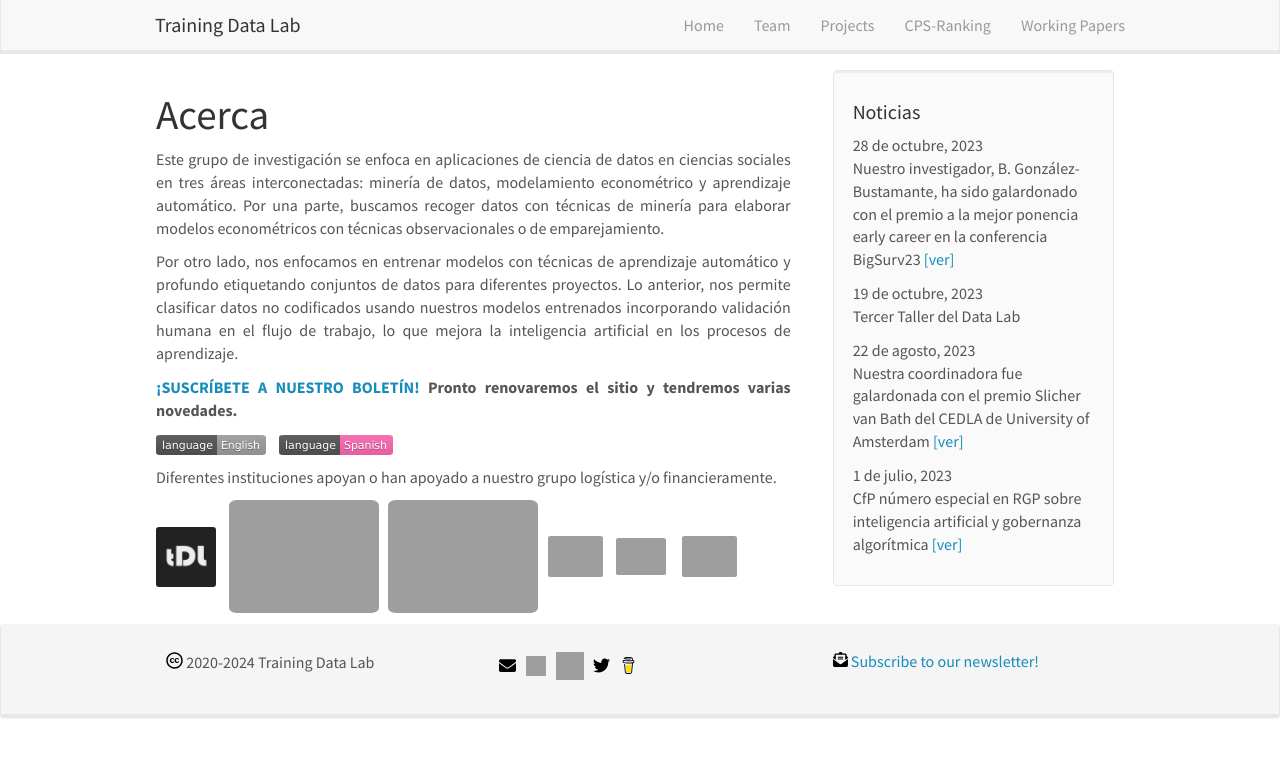
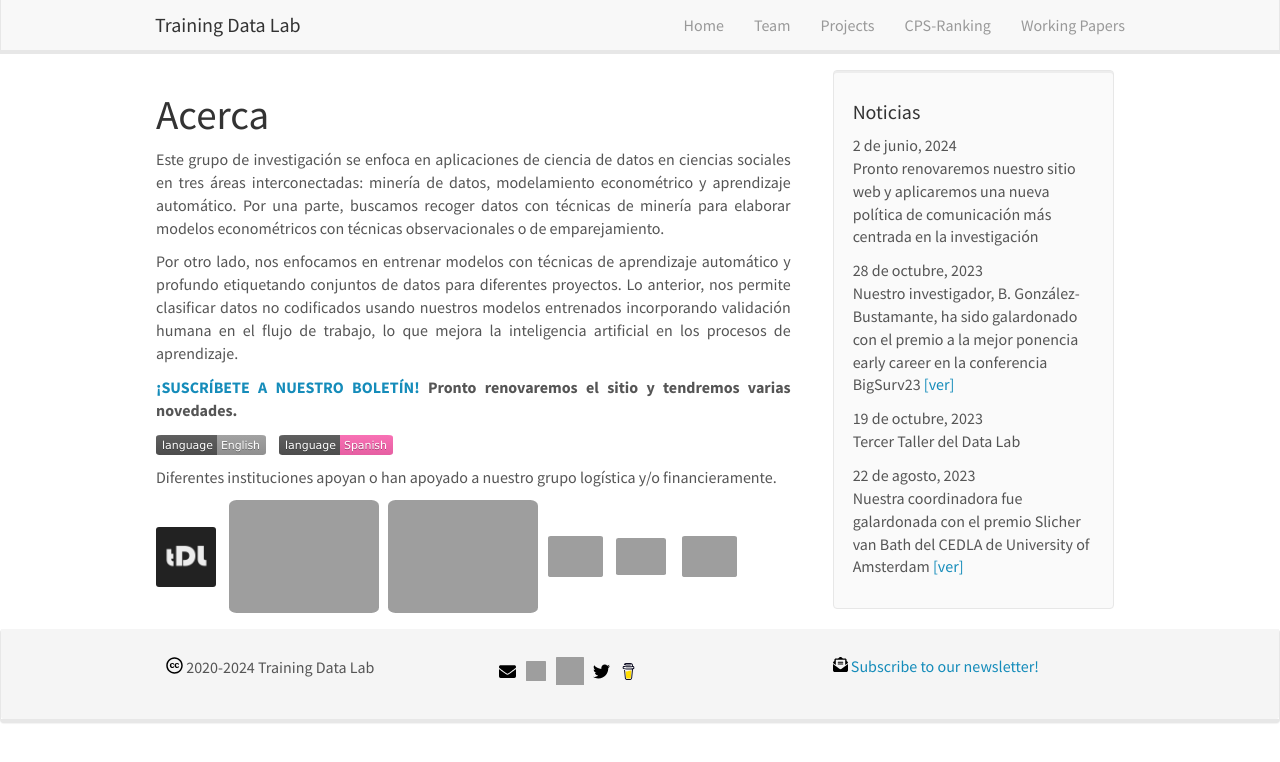
Before and after one commit to training-datalab/old-training-datalab.com, a Jekyll site: the page built from _pages/about_spanish.md, in a window 1280 px wide. Shown: the top 762 px of the page. Built offline with Jekyll 4.4.1, drawn with Linux system fonts in a browser that asks for light colours; nearby versions of some CDN libraries.

Commit message:
Update news

```diff
--- a/_data/news_spanish.yml
+++ b/_data/news_spanish.yml
@@ -1,3 +1,7 @@
+- date: 2 de junio, 2024
+  headline: "Pronto renovaremos nuestro sitio web y aplicaremos una nueva política de comunicación más centrada en la investigación"
+  newslink:
+
 - date: 28 de octubre, 2023
   headline: "Nuestro investigador, B. González-Bustamante, ha sido galardonado con el premio a la mejor ponencia early career en la conferencia BigSurv23"
   newslink: <a href="https://twitter.com/BigSurvConf/status/1719558907503215064/photo/2" target="_blank">[ver]</a>
@@ -9,7 +13,3 @@
 - date: 22 de agosto, 2023
   headline: "Nuestra coordinadora fue galardonada con el premio Slicher van Bath del CEDLA de University of Amsterdam"
   newslink: <a href="https://www.cedla.nl/slicher-van-bath-de-jong-fonds" target="_blank">[ver]</a>
-
-- date: 1 de julio, 2023
-  headline: "CfP número especial en RGP sobre inteligencia artificial y gobernanza algorítmica"
-  newslink: <a href="https://doi.org/10.17605/OSF.IO/FNRGQ">[ver]</a>
--- a/_data/old_news.yml
+++ b/_data/old_news.yml
@@ -1,3 +1,11 @@
+- date: July 1, 2023
+  headline: "CfP special issue in RGP on Artificial Intelligence and Algorithmic Governance"
+  newslink: <a href="https://doi.org/10.17605/OSF.IO/FNRGQ" target="_blank">[see]</a>
+
+- date: 1 de julio, 2023
+  headline: "CfP número especial en RGP sobre inteligencia artificial y gobernanza algorítmica"
+  newslink: <a href="https://doi.org/10.17605/OSF.IO/FNRGQ">[ver]</a>
+
 - date: June 1, 2023
   headline: "All quarterly series of CPS-Ranking are now available on our website"
   newslink: <a href="https://training-datalab.com/projects/cps-ranking">[see]</a>
```
Also changed, not shown: _data/news.yml (+4 -4 lines).
